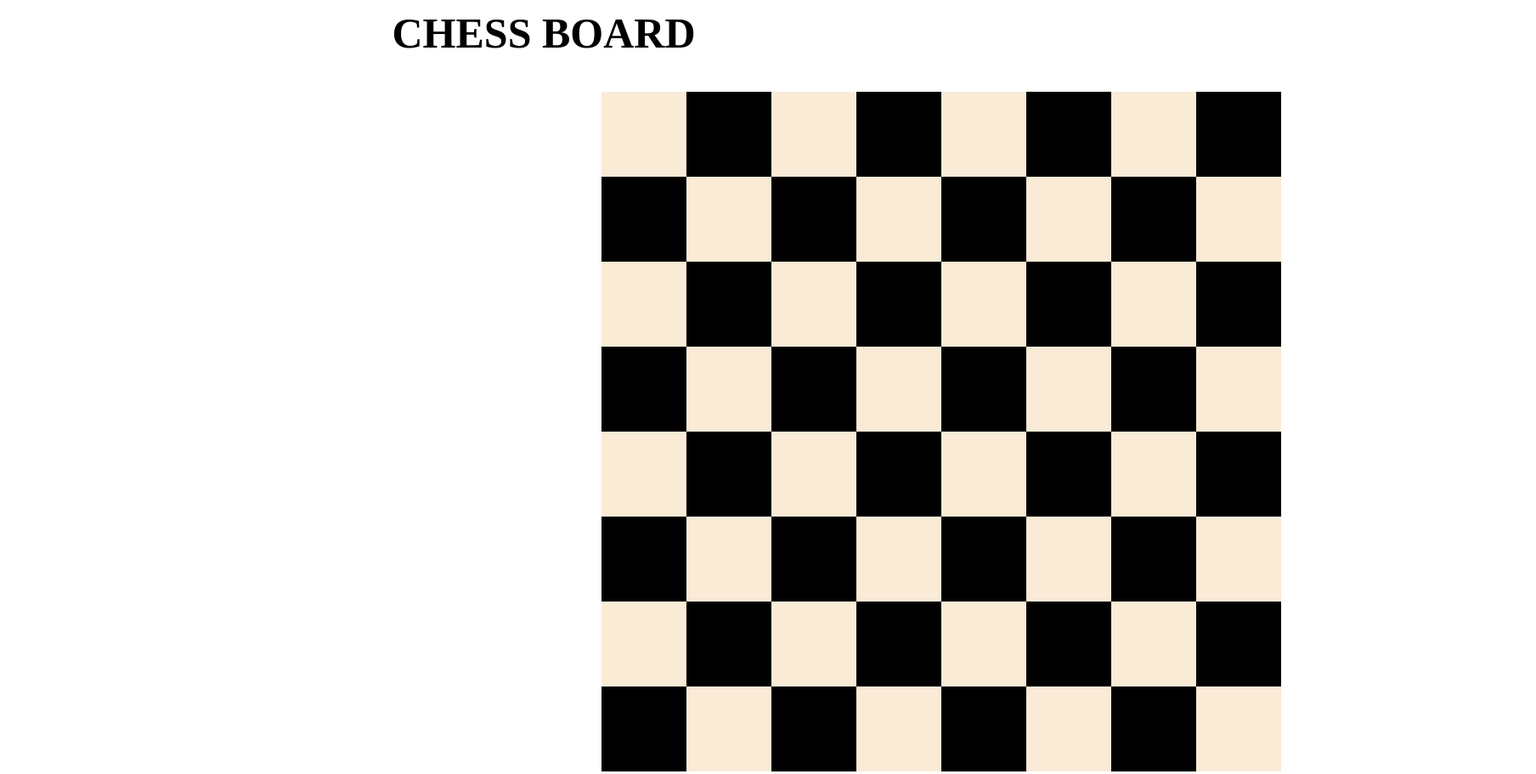
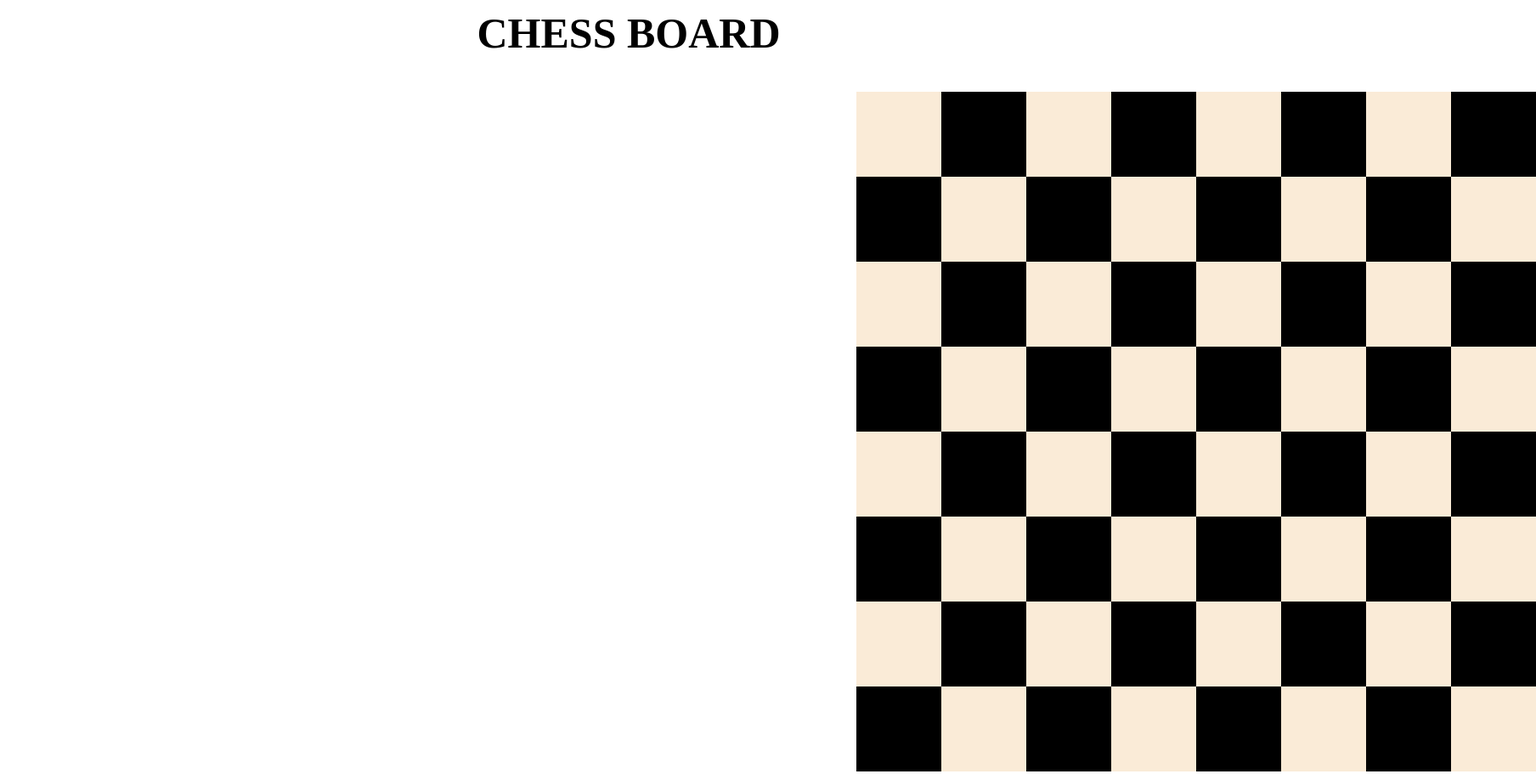
Before and after one commit to Rakshgm733/Chessboard, a plain HTML site: page index.html in a window 1280 px wide. Shown: the whole page at 85% size, 1808 px wide, since content can reach past the window. Drawn offline with Linux system fonts and the light colour scheme.

Commit message:
Update index.html

```diff
--- a/index.html
+++ b/index.html
@@ -12,7 +12,7 @@
       width:800px;
       grid-template-columns: 1fr 1fr 1fr 1fr 1fr 1fr 1fr 1fr;
       grid-template-rows: 1fr 1fr 1fr 1fr 1fr 1fr 1fr 1fr ;
-      margin-left: 700px;
+      margin-left: 1000px;
       margin-top: 40px;
 
     }
@@ -35,6 +35,7 @@
       font-size:50px;
       font-weight: bolder;
       margin-top:10px;
+      margin-left:200px;
     }
   </style>
 </head>
```
